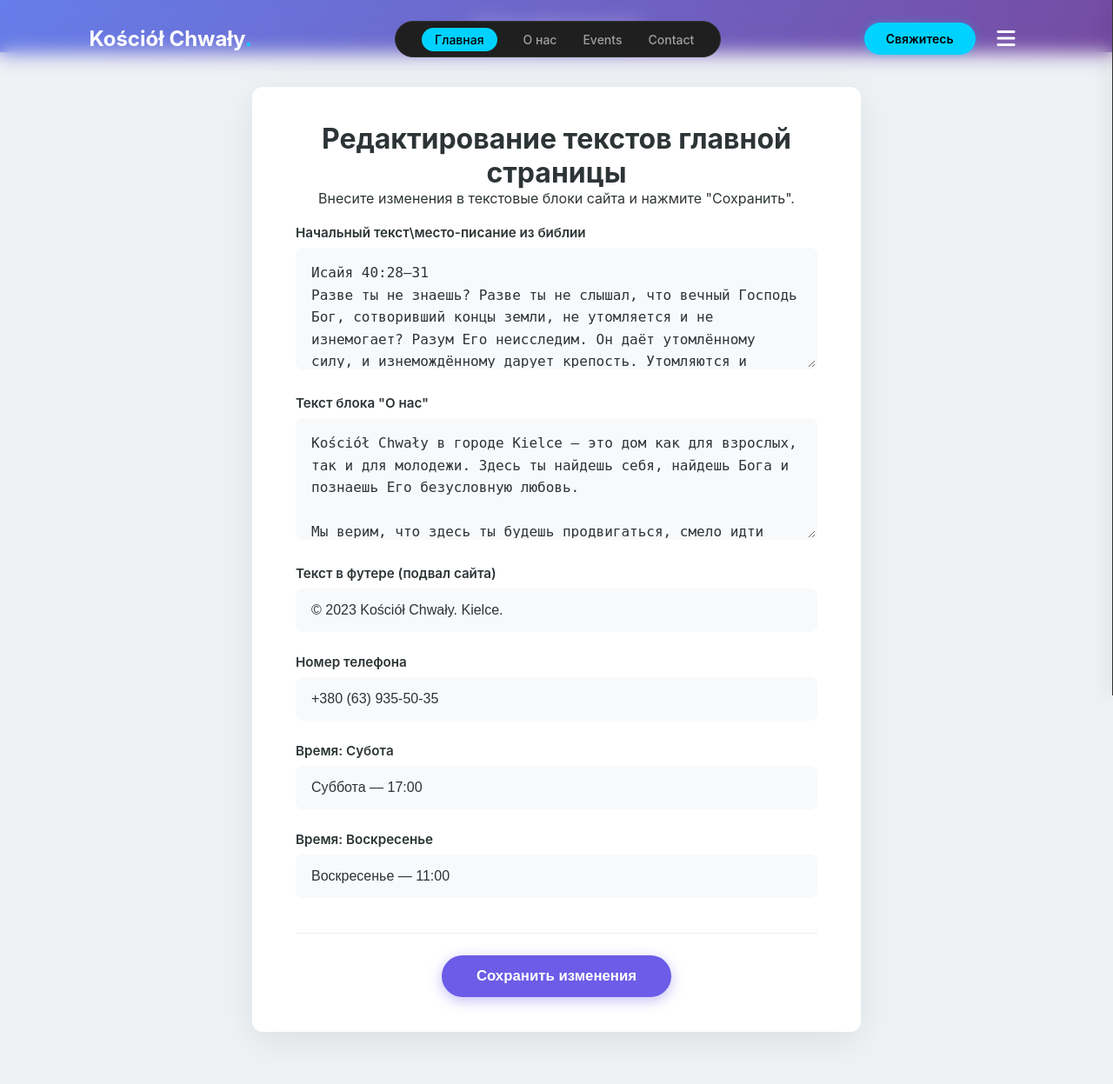
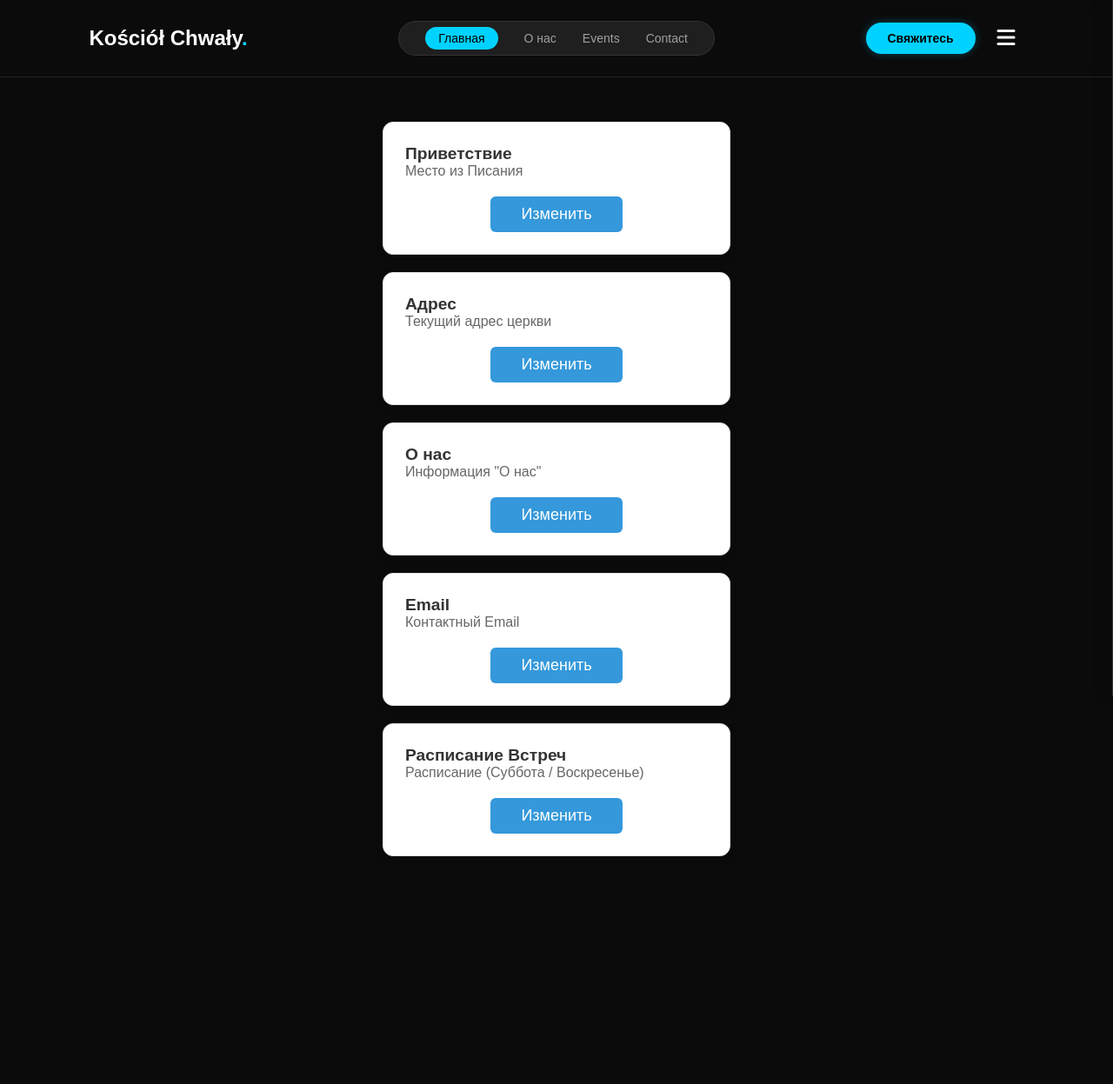
Before and after one commit to Vladyslav147/Kosciol_Chwaly, a Django app: page /adminPanel/ in a window 1280 px wide. Shown: the whole page at 87% size. After the commit the page ends 985 px from the top, so only its background shows below. Run offline with Django 5.2, Linux system fonts and the light colour scheme; a user stored in the database is signed in; data comes from the database, SQL or seed files in the repository.

Commit message:
полный готовый функцыонал, головое изменение информации через админку, PART_1

```diff
--- a/Kościół/forms.py
+++ b/Kościół/forms.py
@@ -7,7 +7,7 @@
 class UpdateForm(forms.ModelForm):
     class Meta:
         model = TextUpdate
-        fields = ['text_bible', 'text_about', 'text_footer', 'phone', 'date_saturday', 'date_sunday']# какие поля по name  будем принимать из html а так же с какими полями работать из баз даных
+        fields = ['title_bible', 'text_bible', 'text_adres', 'about_us_text1', 'about_us_text2', 'text_email', 'meting_saturday', 'meting_sanday', 'phone', 'text_adres_link']# какие поля по name  будем принимать из html а так же с какими полями работать из баз даных
 
 class UserCreateForm(UserCreationForm):
 
--- a/Kościół/static/css/adminPanel.css
+++ b/Kościół/static/css/adminPanel.css
@@ -1,158 +1,151 @@
-/* style.css */
-
-/* --- Настройки переменных (цветовая палитра) --- */
-:root {
-    --bg-page: #eef2f5;          /* Основной фон страницы (серо-голубой) */
-    --bg-card: #ffffff;          /* Фон самой формы */
-    --bg-input: #f8f9fa;         /* Фон полей ввода (чтобы не было все белым) */
-    --text-main: #2d3436;        /* Темно-серый текст */
-    --text-muted: #636e72;       /* Серый текст подсказок */
-    --accent-color: #6c5ce7;     /* Основной акцентный цвет (фиолетовый) */
-    --accent-hover: #5649c0;     /* Цвет кнопки при наведении */
-    --border-radius: 12px;       /* Закругление углов */
+/* =========================================
+   1. СТИЛИ ДЛЯ КАРТОЧКИ (чтобы она была "карточкой")
+   ========================================= */
+.card {
+    background-color: #ffffff; /* Белый фон */
+    border-radius: 12px;       /* Закругленные углы */
+    box-shadow: 0 4px 12px rgba(0, 0, 0, 0.1); /* Красивая тень */
+    padding: 25px;             /* Отступы внутри */
+    width: 400px;              /* Фиксированная ширина */
+    border: 1px solid #e0e0e0; /* Тонкая рамка */
+    display: inline-block;     /* Чтобы карточки могли стоять рядом, если их будет много */
+    vertical-align: top;
 }
 
-body {
-    margin: 0;
-    padding: 0;
-    font-family: -apple-system, BlinkMacSystemFont, "Segoe UI", Roboto, "Helvetica Neue", Arial, sans-serif;
-    background-color: var(--bg-page);
-    color: var(--text-main);
-    display: flex;
-    flex-direction: column;
-    min-height: 100vh;
+.card h3 {
+    margin-top: 0;
+    color: #333;
+    font-size: 1.2rem;
 }
 
-/* --- Шапка с градиентом --- */
-.top-bar {
-    background: linear-gradient(135deg, #667eea 0%, #764ba2 100%); /* Красивый градиент */
-    color: #fff;
-    padding: 20px 0;
-    text-align: center;
-    box-shadow: 0 4px 15px rgba(118, 75, 162, 0.3);
-    margin-bottom: 40px;
+.card p {
+    color: #666;
+    margin-bottom: 20px; /* отступ в низ после этого слова */
 }
 
-.top-bar h2 {
-    margin: 0;
-    font-weight: 600;
-    font-size: 1.4rem;
-    letter-spacing: 0.5px;
+/* Кнопка "Изменить" */
+.btn-edit {
+    /* 1. Красота (Цвета и Рамки) */
+    background-color: #3498db;  /* Цвет фона кнопки (голубой) */
+    color: white;               /* Цвет текста внутри кнопки (белый) */
+    border: none;               /* Убирает стандартную серую рамку вокруг кнопки */
+    border-radius: 6px;         /* Скругляет острые углы на 6 пикселей (делает кнопку мягче) */
+    padding: 10px 35px;         /* Внутренние отступы: 10px сверху/снизу и 20px слева/справа. Делает кнопку "пухлой", чтобы текст не прилипал к краям */
+    cursor: pointer;            /* При наведении мыши стрелочка превращается в "руку с пальцем". Показывает, что можно кликнуть */
+    font-weight: 500;           /* Жирность шрифта. 400 - обычный, 700 - жирный. 500 - средний вес */
+    transition: background 0.3s; /* Плавность. Если цвет фона изменится (например, при наведении), это произойдет плавно за 0.3 секунды, а не резко */
+    display: block;             /* Превращает кнопку в "блок" (как кирпич). Нужно обязательно, чтобы сработал margin: auto */
+    margin: auto;               /* Автоматические отступы слева и справа. Это ставит кнопку ровно ПО ЦЕНТРУ родителя */
+    font-size: 18px;
+
 }
 
-/* --- Контейнер формы --- */
-.editor-container {
-    max-width: 700px; /* Оптимальная ширина для чтения */
-    margin: 0 auto 60px auto;
-    background: var(--bg-card);
-    padding: 40px 50px;
-    border-radius: var(--border-radius);
-    /* Мягкая тень для объема */
-    box-shadow: 0 10px 40px rgba(0,0,0,0.08);
+.btn-edit:hover {
+    background-color: #2980b9;
 }
 
-/* Заголовок внутри формы */
-.form-header {
-    margin-bottom: 35px;
-    text-align: center;
+/* =========================================
+   2. СТИЛИ ДЛЯ МОДАЛЬНОГО ОКНА (Самое важное!)
+   ========================================= */
+
+/* Затемненный фон на весь экран */
+.modal-overlay {
+    display: none; /* <--- ГЛАВНОЕ: Изначально прячем окно! */
+    position: fixed; /* Фиксируем поверх всего сайта */
+    z-index: 1000;   /* Слой выше всех */
+    left: 0;
+    top: 0;
+    width: 100%;
+    height: 100%;
+    overflow: auto;
+    background-color: rgba(0, 0, 0, 0.5); /* Полупрозрачный черный фон */
+    backdrop-filter: blur(2px); /* Размытие фона (красивый эффект) */
 }
 
-.form-header h1 {
-    font-size: 1.8rem;
-    color: var(--text-main);
-    margin-bottom: 10px;
+/* Само белое окно по центру */
+.modal-content {
+    background-color: #fff;
+    margin: 10% auto; /* 10% сверху, auto по бокам (центрует) */
+    padding: 30px;
+    border-radius: 10px;
+    width: 90%;
+    max-width: 450px; /* Чтобы на больших экранах не было слишком широким */
+    box-shadow: 0 5px 15px rgba(0,0,0,0.3);
+    position: relative;
+    animation: fadeIn 0.3s; /* Плавное появление */
 }
 
-.form-header p {
-    color: var(--text-muted);
-    font-size: 0.95rem;
+/* Кнопка закрытия (крестик) */
+.close-btn {
+    position: absolute;
+    top: 15px;
+    right: 20px;
+    color: #aaa;
+    font-size: 28px;
+    font-weight: bold;
+    cursor: pointer;
+    transition: color 0.2s;
 }
 
-/* --- Стили полей (Inputs) --- */
-.form-group {
-    margin-bottom: 25px;
+.close-btn:hover {
+    color: #000;
 }
 
-label {
-    display: block;
-    font-weight: 600;
-    margin-bottom: 8px;
-    color: #2d3436;
-    font-size: 0.95rem;
+/* Анимация появления */
+@keyframes fadeIn {
+    from {opacity: 0; transform: translateY(-20px);}
+    to {opacity: 1; transform: translateY(0);}
 }
 
-.help-text {
-    font-size: 0.8rem;
-    color: #999;
-    margin-left: 5px;
-    font-weight: normal;
+/* =========================================
+   3. СТИЛИ ФОРМЫ ВНУТРИ ОКНА
+   ========================================= */
+.modal-content form {
+    display: flex;
+    flex-direction: column; /* Элементы друг под другом */
 }
 
-/* Поля ввода с легким фоном */
-input[type="text"],
-input[type="email"],
-textarea {
-    width: 100%;
-    padding: 14px 16px;
-    font-size: 1rem;
-    color: var(--text-main);
-    background-color: var(--bg-input); /* Чуть сероватый фон */
-    border: 2px solid transparent;     /* Прозрачная рамка */
-    border-radius: 8px;
-    transition: all 0.2s ease;
-    box-sizing: border-box;
+.modal-content label {
+    margin-top: 10px;
+    margin-bottom: 5px;
+    font-weight: bold;
+    color: #444;
 }
 
-/* При наведении мышки */
-input:hover, textarea:hover {
-    background-color: #f1f3f4;
+.modal-content input[type="text"] {
+    padding: 10px;
+    border: 1px solid #ddd;
+    border-radius: 5px;
+    font-size: 16px;
 }
 
-/* Когда кликнули в поле */
-input:focus, textarea:focus {
-    background-color: #fff; /* Становится белым */
-    border-color: var(--accent-color); /* Фиолетовая рамка */
-    outline: none;
-    box-shadow: 0 4px 12px rgba(108, 92, 231, 0.15); /* Легкое свечение */
+.modal-content .btn-save {
+    margin-top: 20px;
+    padding: 12px;
+    background-color: #2ecc71;
+    color: white;
+    border: none;
+    border-radius: 5px;
+    cursor: pointer;
+    font-size: 16px;
 }
 
-textarea {
-    min-height: 140px;
-    resize: vertical;
-    line-height: 1.6;
+.modal-content .btn-save:hover {
+    background-color: #27ae60;
+}
+.modal-content h2 {
+    color: red;
 }
 
-/* --- Кнопка Сохранить --- */
-.form-actions {
-    margin-top: 40px;
-    padding-top: 25px;
-    border-top: 1px solid #eee;
-    text-align: center; /* Кнопка по центру */
+.admin-container {
+    display: flex;             /* Включаем режим гибкой верстки */
+    flex-direction: column;    /* Говорим: "Строй элементы в колонку (сверху вниз)" */
+    align-items: center;       /* Говорим: "Выравнивай их по центру по горизонтали" */
+    gap: 20px;                 /* Самое важное! Автоматический отступ между всеми элементами 30px */
+
+    padding: 40px 20px;        /* Отступ внутри контейнера (сверху/снизу 40px, по бокам 20px) */
+    width: 100%;               /* Ширина контейнера */
+    max-width: 1200px;         /* Ограничиваем максимальную ширину, чтобы на огромных мониторах не разлезлось */
+    margin: 0 auto;            /* Центрируем сам контейнер на странице */
+    margin-top: 100px;
 }
-
-.btn-save {
-    background-color: var(--accent-color);
-    color: white;
-    border: none;
-    padding: 14px 40px;
-    font-size: 1.05rem;
-    font-weight: 600;
-    border-radius: 30px; /* Круглая кнопка */
-    cursor: pointer;
-    transition: transform 0.2s, background-color 0.2s, box-shadow 0.2s;
-    box-shadow: 0 4px 15px rgba(108, 92, 231, 0.4);
-}
-
-.btn-save:hover {
-    background-color: var(--accent-hover);
-    transform: translateY(-2px); /* Легкий подъем при наведении */
-    box-shadow: 0 6px 20px rgba(108, 92, 231, 0.5);
-}
-
-.btn-save:active {
-    transform: translateY(0);
-}
-
-.editor-header {
-    text-align: center;
-}
--- /dev/null
+++ b/Kościół/static/js/adminPanel.js
@@ -0,0 +1,29 @@
+// ОТКРЫТИЕ ЗАКРЫТИЕ ВСЕХ БЛОКОВ ПРО ИЗМЕНЕНИЕ
+// Окно местописания
+function openModal() {document.getElementById('TEXT').style.display = 'block';}
+function closeModal() {document.getElementById('TEXT').style.display = 'none';}
+
+// Окно адреса
+function openAdress() {document.getElementById('adres').style.display = 'block';}
+function closeadress() {document.getElementById('adres').style.display = 'none';}
+
+// Окно о нас
+function openAbout_uss() {document.getElementById('about_us').style.display = 'block';}
+function about_uss_clos() {document.getElementById('about_us').style.display = 'none';}
+
+// Окно Email
+function openEmail() {document.getElementById('open_email').style.display = 'block';}
+function clos_Email() {document.getElementById('open_email').style.display = 'none';}
+
+// Окно meting
+function openMeting() {document.getElementById('open_meting').style.display = 'block';}
+function clos_meting() {document.getElementById('open_meting').style.display = 'none';}
+
+
+// Закрыть, если кликнули мимо окна (по темному фону)
+window.onclick = function(event) {
+        // Если кликнули по элементу с классом 'modal-overlay' (темный фон)
+        if (event.target.classList.contains('modal-overlay')) {
+            event.target.style.display = "none";
+        }
+    }
--- a/Kościół/templates/main/base.html
+++ b/Kościół/templates/main/base.html
@@ -15,7 +15,9 @@
 <body>
 
     <header>
-        <div class="logo">Kościół Chwały<span class="dot">.</span></div>
+        <a href="{% url 'Cosciol:index' %}" style="text-decoration: none;">
+            <div class="logo">Kościół Chwały<span class="dot">.</span></div>
+        </a>
 
         <nav class="navbar">
             <ul>
--- a/Kościół/templates/registers/adminPanel.html
+++ b/Kościół/templates/registers/adminPanel.html
@@ -6,55 +6,147 @@
 {% endblock %}
 
 {% block body %}
-    <div class="top-bar">
-        Панель администратора
+<script src="{% static 'js/adminPanel.js' %}"></script>
+
+<div class="admin-container">
+    <div class="card">
+        <h3>Приветствие</h3>
+        <p>Место из Писания</p>
+        <button onclick="openModal()" class="btn-edit">Изменить</button>
     </div>
 
-    <div class="editor-container">
+    <div class="card">
+        <h3>Адрес</h3>
+        <p>Текущий адрес церкви</p>
+        <button onclick="openAdress()" class="btn-edit">Изменить</button>
+    </div>
 
-        <div class="editor-header">
-            <h1>Редактирование текстов главной страницы</h1>
-            <p>Внесите изменения в текстовые блоки сайта и нажмите "Сохранить".</p>
-            <br>
-        </div>
+    <div class="card">
+        <h3>О нас</h3>
+        <p>Информация "О нас"</p>
+        <button onclick="openAbout_uss()" class="btn-edit">Изменить</button>
+    </div>
 
-        <form action="" method="POST">
+    <div class="card">
+        <h3>Email</h3>
+        <p>Контактный Email</p>
+        <button onclick="openEmail()" class="btn-edit">Изменить</button>
+    </div>
+
+    <div class="card">
+        <h3>Расписание Встреч</h3>
+        <p>Расписание (Суббота / Воскресенье)</p>
+        <button onclick="openMeting()" class="btn-edit">Изменить</button>
+    </div>
+</div>
+
+
+<!-- Окно местописания -->
+<div id="TEXT" class="modal-overlay">
+    <div class="modal-content">
+        <span class="close-btn" onclick="closeModal()">&times;</span>
+        <h2>Изменение Приветствие</h2>
+
+        <form method="POST">
             {% csrf_token %}
+            <input type="hidden" name="form_type" value="bible_form">
 
-            <div class="form-group">
-                <label for="bible_text">Начальный текст\место-писание из библии</label>
-                <textarea id="bible_text" name="text_bible">{{ form.text_bible.value|default:'' }}</textarea>
-            </div>
+            <label>Заголовок</label>
+            <input type="text" name="title_bible" value="{{ info.title_bible }}">
+            <label>Текст</label>
+            <textarea id="about_text" name="text_bible">{{ info.text_bible}}</textarea>
 
-            <div class="form-group">
-                <label for="about_text">Текст блока "О нас"</label>
-                <textarea id="about_text" name="text_about">{{ form.text_about.value|default:'' }}</textarea>
-            </div>
+            <button type="submit" class="btn-save">Сохранить</button>
+        </form>
 
-            <div class="form-group">
-                <label for="footer_text">Текст в футере (подвал сайта)</label>
-                <input type="text" id="footer_text" name="text_footer" value="{{ form.text_footer.value|default:'' }}">
-            </div>
+    </div>
+</div>
 
-            <div class="form-group">
-                <label for="phone">Номер телефона</label>
-                <input type="text" id="phone" name="phone" value="{{ form.phone.value|default:'' }}">
-            </div>
 
-            <div class="form-group">
-                <label for="date_saturday">Время: Субота</label>
-                <input type="text" id="date_saturday" name="date_saturday" value="{{ form.date_saturday.value|default:'' }}">
-            </div>
+<!-- Окно адрес -->
+<div id="adres" class="modal-overlay">
+    <div class="modal-content">
+        <span class="close-btn" onclick="closeadress()">&times;</span>
+        <h2>Изменение адреса</h2>
 
-            <div class="form-group">
-                <label for="date_sunday">Время: Воскресенье</label>
-                <input type="text" id="date_sunday" name="date_sunday" value="{{ form.date_sunday.value|default:'' }}">
-            </div>
+        <form method="POST">
+            {% csrf_token %}
+            <input type="hidden" name="form_type" value="adres_form">
 
-            <div class="form-actions">
-                <button type="submit" class="btn-save">Сохранить изменения</button>
-            </div>
+            <label>Адрес</label>
+            <input type="text" name="text_adres" value="{{ info.text_adres}}">
+            <label>Ссылка на местоположение</label>
+            <input type="text" name="text_adres_link" value="{{ info.text_adres_link}}">
+            <label>Нормер телефона</label>
+            <input type="text" name="phone" value="{{ info.phone}}">
 
+            <button type="submit" class="btn-save">Сохранить</button>
         </form>
+
     </div>
+</div>
+
+
+<!-- Окно о нас -->
+<div id="about_us" class="modal-overlay">
+    <div class="modal-content">
+        <span class="close-btn" onclick="about_uss_clos()">&times;</span>
+        <h2>Изменение О нас</h2>
+
+        <form method="POST">
+            {% csrf_token %}
+            <input type="hidden" name="form_type" value="about_us_form">
+
+            <label>Первый абзац</label>
+            <textarea name="about_us_text1">{{ info.about_us_text1}}</textarea>
+            <label>Второй абзац</label>
+            <textarea name="about_us_text2">{{ info.about_us_text2}}</textarea>
+
+            <button type="submit" class="btn-save">Сохранить</button>
+        </form>
+
+    </div>
+</div>
+
+
+<!-- Окно Email -->
+<div id="open_email" class="modal-overlay">
+    <div class="modal-content">
+        <span class="close-btn" onclick="clos_Email()">&times;</span>
+        <h2>Изменение Email</h2>
+
+        <form method="POST">
+            {% csrf_token %}
+            <input type="hidden" name="form_type" value="Email_form">
+
+            <label>Ваш Email</label>
+            <input type="text" name="text_email" value="{{ info.text_email}}">
+
+            <button type="submit" class="btn-save">Сохранить</button>
+        </form>
+
+    </div>
+</div>
+
+
+<!-- Окно meting schedule -->
+<div id="open_meting" class="modal-overlay">
+    <div class="modal-content">
+        <span class="close-btn" onclick="clos_meting()">&times;</span>
+        <h2>Изменение встреч</h2>
+
+        <form method="POST">
+            {% csrf_token %}
+           <input type="hidden" name="form_type" value="meting_form">
+
+            <label>Суббота</label>
+            <input type="text" name="meting_saturday" value="{{ info.meting_saturday}}">
+            <label>Воскресенье</label>
+            <input type="text" name="meting_sanday" value="{{ info.meting_sanday}}">
+
+            <button type="submit" class="btn-save">Сохранить</button>
+        </form>
+
+    </div>
+</div>
 {% endblock %}
--- a/Kościół/views.py
+++ b/Kościół/views.py
@@ -13,7 +13,6 @@
 from .forms import UpdateForm
 TG_TOKEN = os.getenv('TG_TOKEN')
 TG_CHAT_ID = os.getenv('TG_CHAT_ID')
-
 
 
 
@@ -57,17 +56,14 @@
 
 
 def index(request):
-    # 1. Достаем ту же самую запись, что правим в админке (id=1)
-    # Используем get_or_create, чтобы сайт не сломался, если запись удалят
-    church_info, created = TextUpdate.objects.get_or_create(id=1)
+    info_index, create = TextUpdate.objects.get_or_create(id=1)
 
-    # 2. Создаем контекст
-    context = {
-        'info': church_info  # Мы назвали переменную 'info'
+    contex = {
+        'info_index': info_index
     }
 
     # 3. Передаем контекст в рендер
-    return render(request, 'main/index.html', context)
+    return render(request, 'main/index.html', contex)
 
 def logins(request):
     if request.method == 'POST':
@@ -97,20 +93,42 @@
 
 @login_required
 def adminPanel(request):
-    obj, create = TextUpdate.objects.get_or_create(id=1)
+    info, create = TextUpdate.objects.get_or_create(id=1) # Достаем все данние из баз данних и ложым их как бы в переменную info все строки из этой модели будут в info
 
     if request.method == 'POST':
-        form = UpdateForm(request.POST, instance=obj)
-        if form.is_valid():
-            form.save()
-            return redirect('Cosciol:index')
-    else:
-        form = UpdateForm(instance=obj)
+        form_type = request.POST.get('form_type') # Создаем переменную form_type  в которую помещаем все инпуты под названием form_type из html тоесть так оно сохраняет и то что в нем лежыт
 
-    context = {
-        'form': form
+        if form_type == 'bible_form': # тут проверка если из form_type был найдет инпут и у него значение value= было равным bible_form то начинаем делать следущее
+            info.title_bible = request.POST.get('title_bible') #берем модель из быз даных info и ищем рядок title_bible ну и помещаем в него информацыию из инпута сайта инпут под названием title_bible
+            info.text_bible = request.POST.get('text_bible')
+            info.save()
+
+        elif form_type == 'adres_form':
+            info.text_adres = request.POST.get('text_adres')
+            info.phone = request.POST.get('phone')
+            info.text_adres_link = request.POST.get('text_adres_link')
+            info.save()
+
+        elif form_type == 'about_us_form':
+            info.about_us_text1 = request.POST.get('about_us_text1')
+            info.about_us_text2 = request.POST.get('about_us_text2')
+            info.save()
+
+        elif form_type == 'Email_form':
+            info.text_email = request.POST.get('text_email')
+            info.save()
+
+        elif form_type == 'meting_form':
+            info.meting_saturday = request.POST.get('meting_saturday')
+            info.meting_sanday = request.POST.get('meting_sanday')
+            info.save()
+
+        return redirect('Cosciol:adminPanel')
+
+    contex = {
+        'info': info
     }
-    return render(request, 'registers/adminPanel.html', context)
+    return render(request, 'registers/adminPanel.html', contex)
 
 
 
```
Also changed, not shown: Kościół/models.py (+16 -10 lines), Kościół/templates/main/index.html (+16 -16 lines), Kościół/migrations/0001_initial.py, Kościół/static/js/bot.js (deleted), db.sqlite3.
